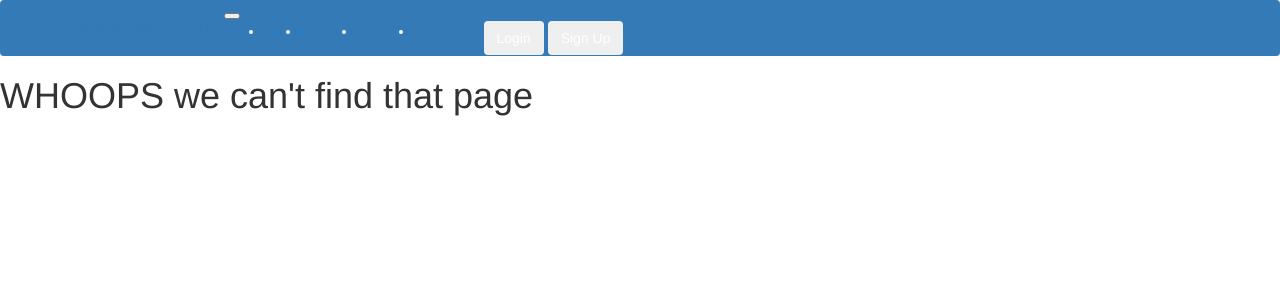
After one commit to lydiah1wachira/pitch-app, a Python web app: template app/templates/404.html in a window 1280 px wide. The commit adds this page. Shown: the top 300 px of the page. Run offline with Jinja, Linux system fonts and the light colour scheme; the template is opened without the code that fills it, so the values that code supplies are empty; some libraries are stand-ins or nearby versions.

Commit message:
create an errors page and display the error message.

```diff
--- /dev/null
+++ b/app/templates/404.html
@@ -0,0 +1,5 @@
+{% extends 'base.html' %}
+
+{% block content %}
+    <h1>WHOOPS we can't find that page </h1>
+{% endblock %}
--- a/app/templates/index.html
+++ b/app/templates/index.html
@@ -1,3 +1,4 @@
+{% extends 'base.html'%}
 <!DOCTYPE html>
 <html lang="en">
 <head>
```
